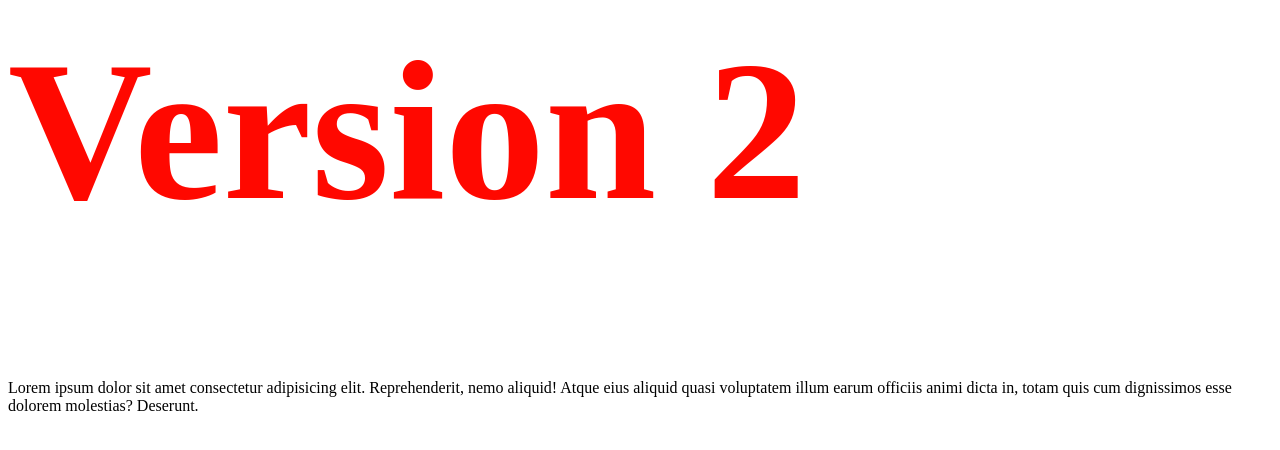
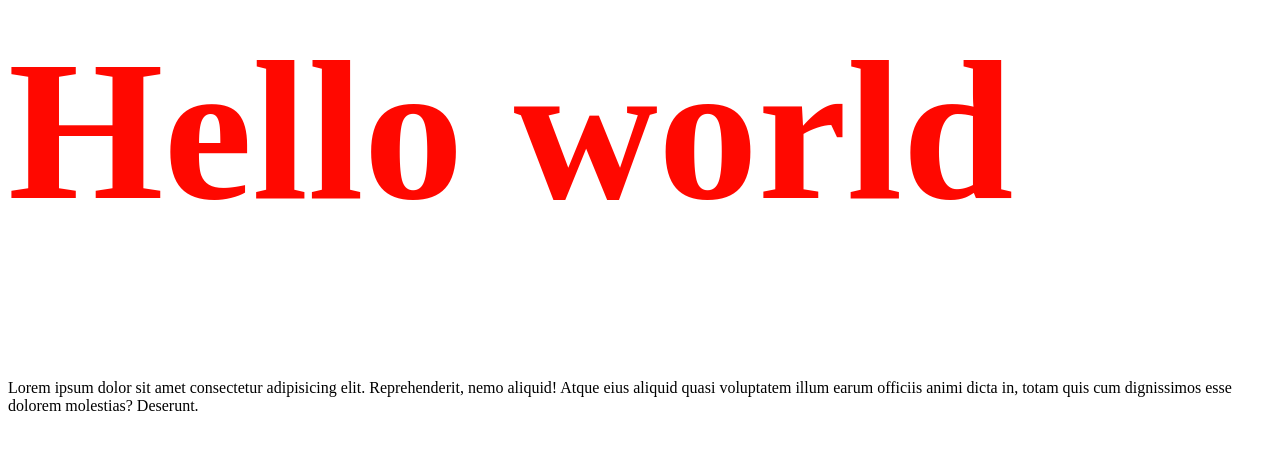
Before and after one commit to Alons0Irazoqui/prueba2, a plain HTML site: page index.html in a window 1280 px wide. Shown: the part 118-568 px from the top of the page. Drawn offline with Linux system fonts and the light colour scheme.

```diff
--- a/index.html
+++ b/index.html
@@ -9,7 +9,7 @@
 </head>
 
 <body>
-    <h1>Version 2</h1>
+    <h1>Hello world</h1>
     <p>Lorem ipsum dolor sit amet consectetur adipisicing elit. Reprehenderit, nemo aliquid! Atque eius aliquid quasi voluptatem illum earum officiis animi dicta in, totam quis cum dignissimos esse dolorem molestias? Deserunt.</p>
 </body>
 </html>
```
